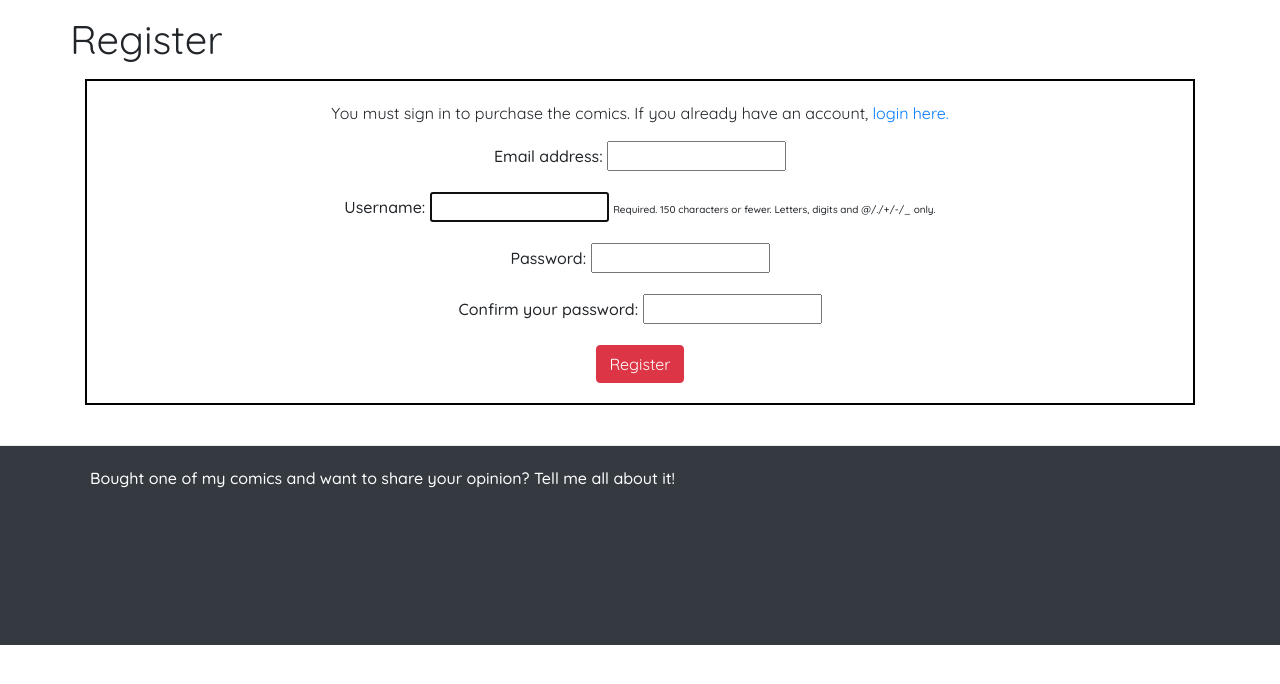
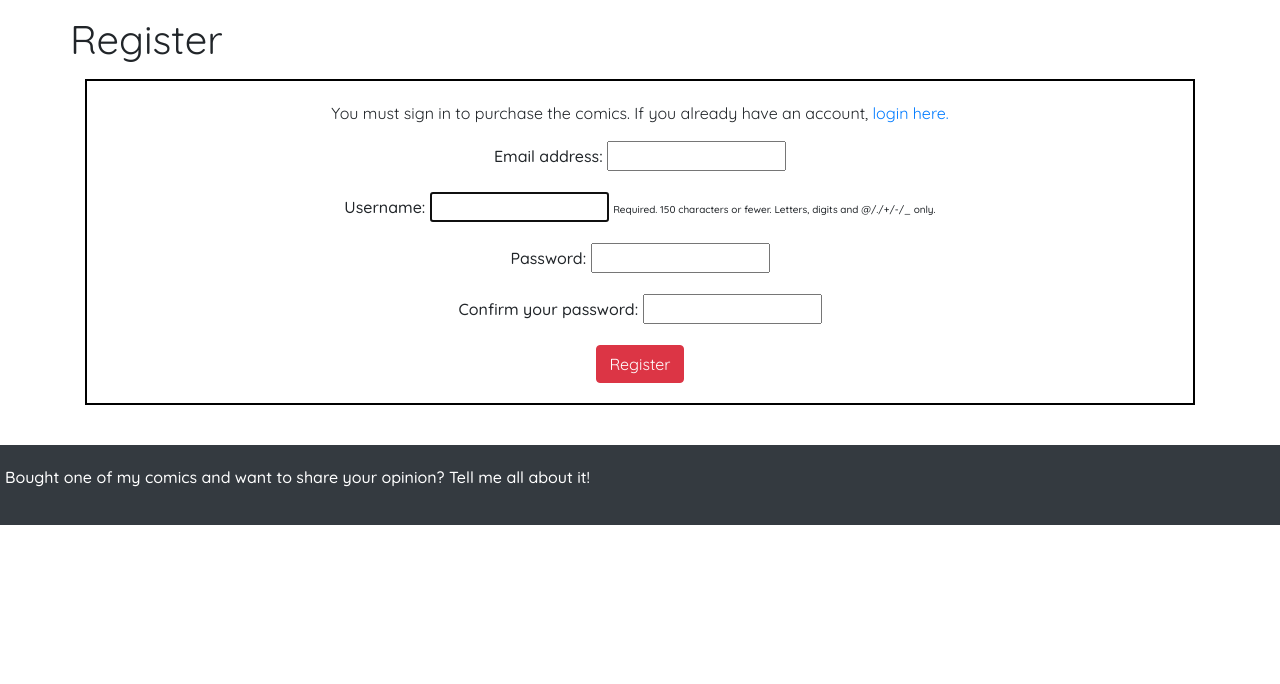
Before and after one commit to adonegan/milestone4-mycomicjumble, a Django app: page /accounts/register/ in a window 1280 px wide. Shown: the part 57-741 px from the top of the page. Run offline with Django 3.2, Linux system fonts and the light colour scheme; some libraries are stand-ins or nearby versions.

Commit message:
Fix messages row and remove container footer

```diff
--- a/templates/base.html
+++ b/templates/base.html
@@ -64,6 +64,7 @@
 
 
     <div class="row">
+        <div class="col">
             {% if messages %}
             {% for message in messages %}
 
@@ -73,21 +74,16 @@
             {% endfor %}
             {% endif %}
         </div>
-
-
+    </div>
 
     {% block content %} {% endblock %}
 
-    <div id="footer" class="bg-dark">
-        <div class="container">
+    <div id="footer-details" class="bg-dark">
         <div class="row">
-
             <p class="end-site">Bought one of my comics and want to share your opinion? Tell me all about it!</p>
-
         </div>
     </div>
 
-        </id>
 
     <script src="https://code.jquery.com/jquery-3.3.1.slim.min.js"
         integrity="sha384-q8i/X+965DzO0rT7abK41JStQIAqVgRVzpbzo5smXKp4YfRvH+8abtTE1Pi6jizo"
```
Lines whose indentation alone changed are shown as unchanged.
